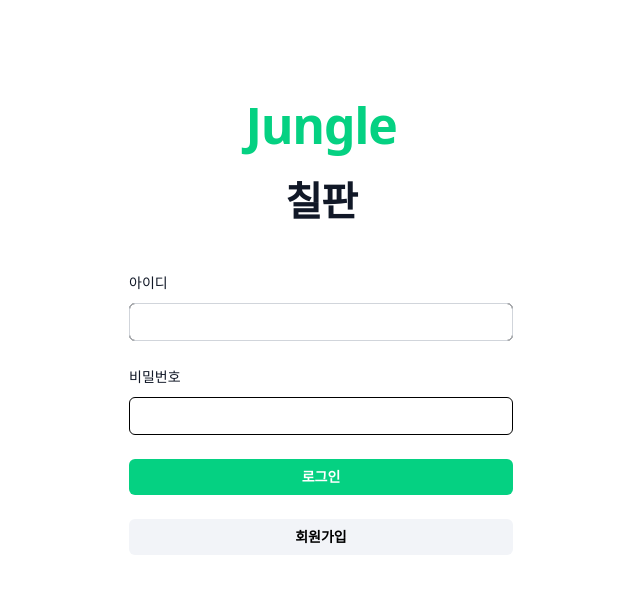
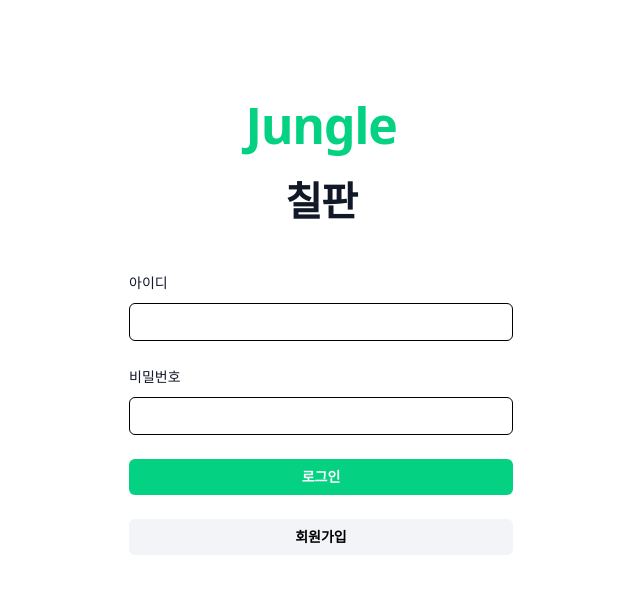
Before and after one commit to hojun-lee99/jungle-mini-project-board, a Flask app: page / in a window 1280 px wide. Shown: the top 594 px of the page, without its empty margins (319-959 px from the left). Run offline with Flask 3, Linux system fonts and the light colour scheme; style sheets or scripts are compiled from the project's sources; some libraries are stand-ins or nearby versions.

Commit message:
fix: 로그인 화면 오류

```diff
--- a/templates/login.html
+++ b/templates/login.html
@@ -31,7 +31,7 @@
                 type="text"
                 name="username"
                 required autocomplete="username"
-                class="block w-full rounded-md bg-white border border-1 border-black px-3 py-1.5 text-base text-gray-900 outline-1 -outline-offset-1 outline-gray-300 placeholder:text-gray-400 focus:outline-2 focus:-outline-offset-2 focus:outline-[#05d182] sm:text-sm/6" />
+                class="block w-full rounded-md bg-white border border-1 border-black px-3 py-1.5 text-base text-gray-900 placeholder:text-gray-400 focus:outline-2 focus:-outline-offset-2 focus:outline-[#05d182] sm:text-sm/6" />
             </div>
         </div>
 
```
